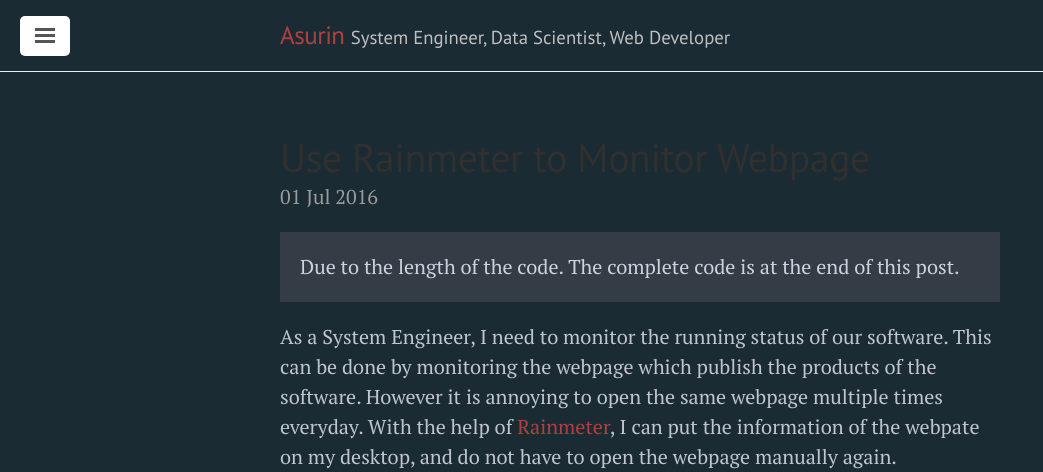
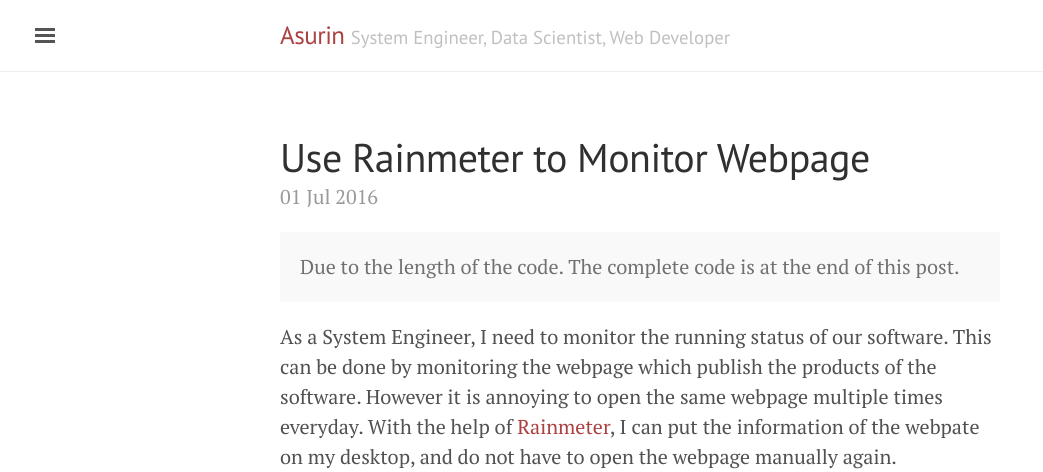
Before and after one commit to asurinsaka/asurinsaka.github.io, a Jekyll site: the page built from _posts/2016-07-01-use-rainmeter-to-monitor-webpage.md, in a window 1280 px wide. Shown: the top 472 px of the page, without its empty margins (0-1043 px from the left). Built offline with Jekyll 4.4.1, drawn with Linux system fonts in a browser that asks for light colours; grey boxes are pictures that could not be loaded.

Commit message:
revert poole.css

```diff
--- a/public/css/poole.css
+++ b/public/css/poole.css
@@ -59,8 +59,8 @@ html {
 }
 
 body {
-  color: #C0C5CE;
-  background-color: #1B2B34;
+  color: #515151;
+  background-color: #fff;
   -webkit-text-size-adjust: 100%;
       -ms-text-size-adjust: 100%;
 }
@@ -110,7 +110,7 @@ p {
 }
 
 strong {
-  color: #D8DEE9;
+  color: #303030;
 }
 
 
@@ -156,7 +156,7 @@ code {
   padding: .25em .5em;
   font-size: 85%;
   color: #bf616a;
-  background-color: #343D46;
+  background-color: #f9f9f9;
   border-radius: 3px;
 }
 pre {
@@ -170,7 +170,7 @@ pre {
   white-space: pre-wrap;
   word-break: break-all;
   word-wrap: break-word;
-  background-color: #343D46;
+  background-color: #f9f9f9;
 }
 pre code {
   padding: 0;
@@ -248,7 +248,7 @@ th {
 }
 tbody tr:nth-child(odd) td,
 tbody tr:nth-child(odd) th {
-  background-color: #343D46;
+  background-color: #f9f9f9;
 }
 
 
@@ -274,8 +274,8 @@ tbody tr:nth-child(odd) th {
 .message {
   margin-bottom: 1rem;
   padding: 1rem;
-  color: #CDD3DE;
-  background-color: #343D46;
+  color: #717171;
+  background-color: #f9f9f9;
 }
 
 
```
